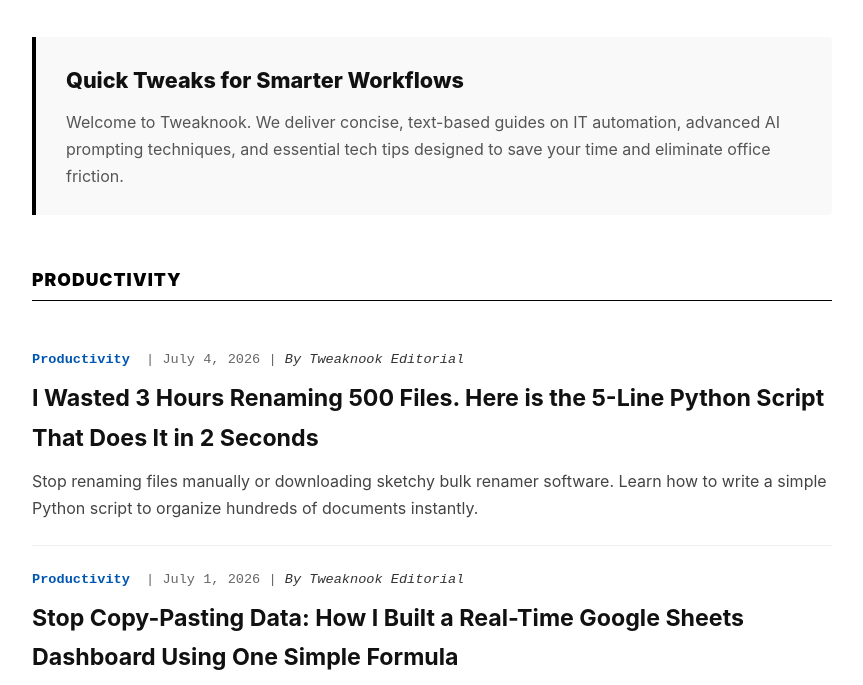
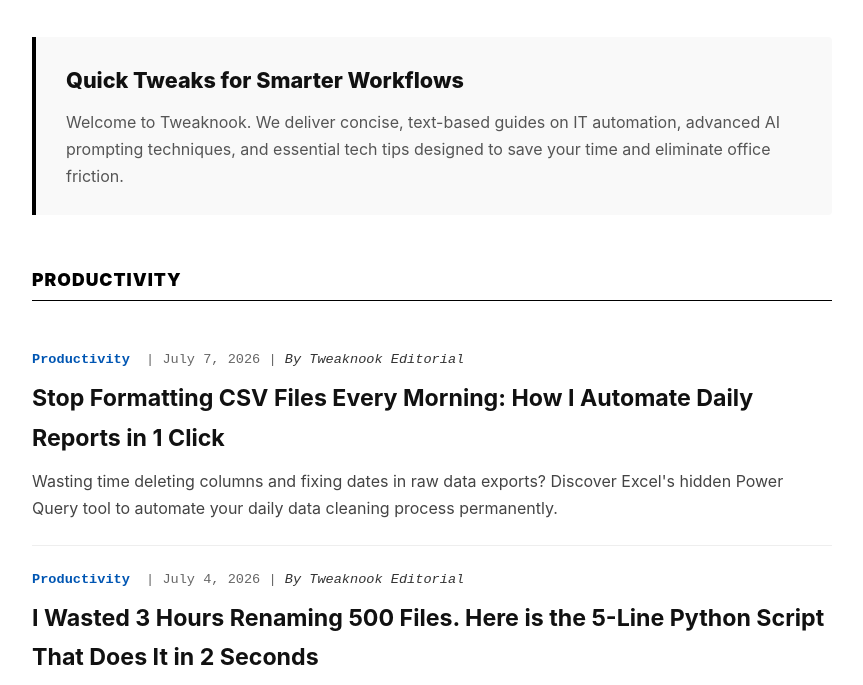
Before and after one commit to MojiMoji-MO/tweaknook-portal, a plain HTML site: page index.html in a window 1280 px wide. Shown: the part 111-796 px from the top of the page, without its empty margins (208-1071 px from the left). Drawn offline with Linux system fonts and the light colour scheme.

Commit message:
Update index.html 10번째글추가

```diff
--- a/index.html
+++ b/index.html
@@ -43,6 +43,15 @@
         <section id="productivity">
             <div class="section-title">Productivity</div>
             <ul class="article-list">
+                <!-- 💡 10번 글 추가 완료 -->
+                <li class="article-item">
+                    <div class="article-meta">
+                        <span class="article-category">Productivity</span> | July 7, 2026 | <span class="article-author">By Tweaknook Editorial</span>
+                    </div>
+                    <h2 class="article-title"><a href="/posts/10-excel-power-query">Stop Formatting CSV Files Every Morning: How I Automate Daily Reports in 1 Click</a></h2>
+                    <p class="article-excerpt">Wasting time deleting columns and fixing dates in raw data exports? Discover Excel's hidden Power Query tool to automate your daily data cleaning process permanently.</p>
+                </li>
+
                 <li class="article-item">
                     <div class="article-meta">
                         <span class="article-category">Productivity</span> | July 4, 2026 | <span class="article-author">By Tweaknook Editorial</span>
```
